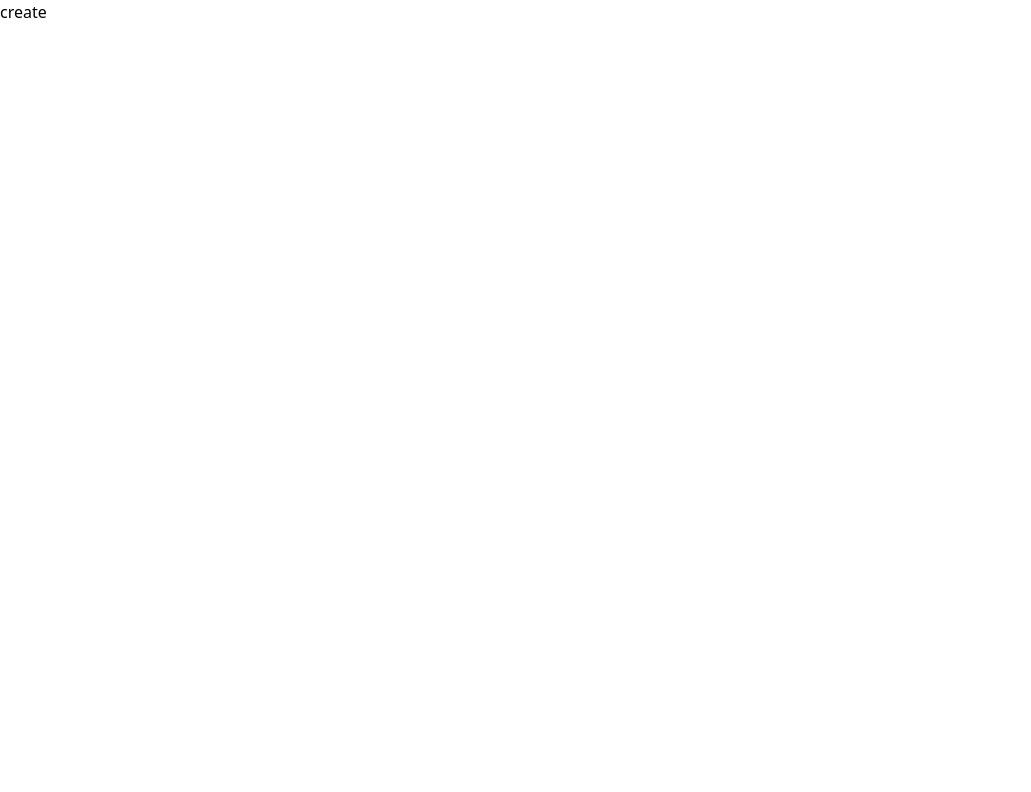
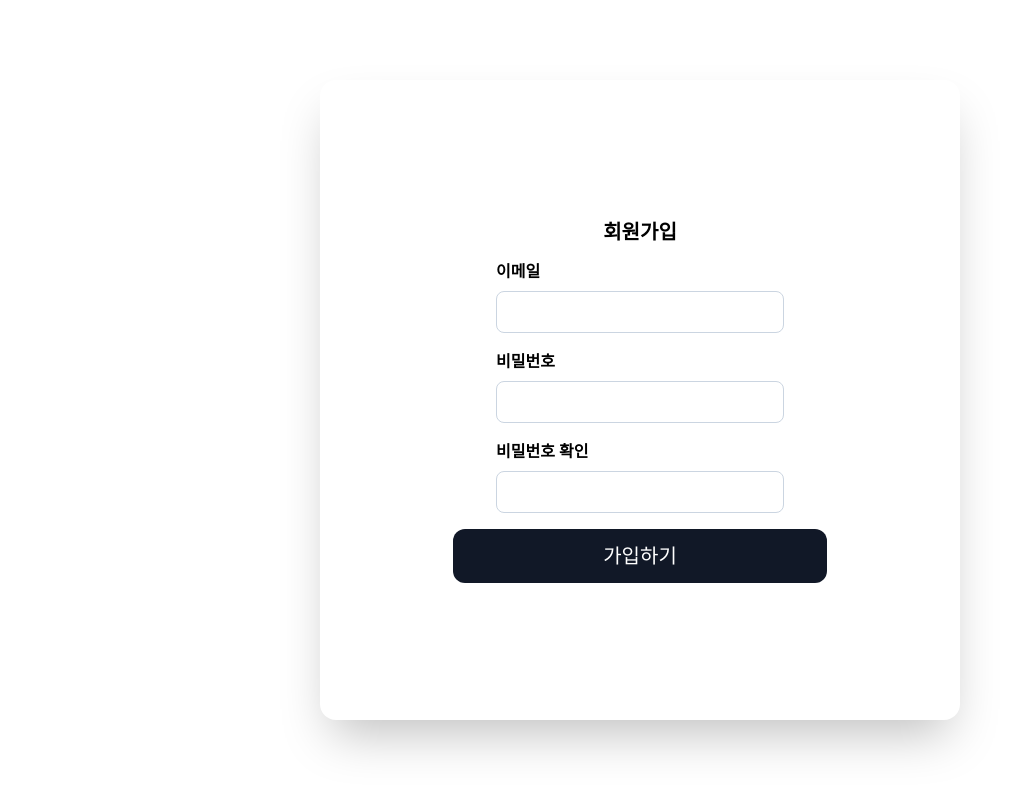
Before and after one commit to mynolog/wanted-pre-onboarding-challenge-fe-27, a React (Vite) app: page /create in a window 1280 px wide. Shown: the top 792 px of the page, without its empty margins (0-1031 px from the left). Built offline with nearby package versions, Linux system fonts and the light colour scheme.

Commit message:
feat: 회원가입 UI, 서비스 로직 구현

```diff
--- a/src/components/common/button/CommonButton.tsx
+++ b/src/components/common/button/CommonButton.tsx
@@ -0,0 +1,45 @@
+import type { ReactNode, MouseEvent } from 'react'
+
+interface CommonButtonProps {
+  children: ReactNode
+  bgColor?: string
+  textColor?: string
+  fontSize?: string
+  width?: string
+  height?: string
+  padding?: string
+  type?: 'button' | 'submit' | 'reset'
+  onClick?: (e: MouseEvent<HTMLButtonElement>) => void
+}
+
+const CommonButton = ({
+  children,
+  bgColor = '#111827',
+  textColor = '#fff',
+  fontSize = '1.25rem',
+  width = '',
+  height = '',
+  type = 'button',
+  padding = '0.75rem',
+  onClick,
+}: CommonButtonProps) => {
+  return (
+    <button
+      style={{
+        backgroundColor: bgColor,
+        color: textColor,
+        fontSize,
+        width,
+        height,
+        padding,
+      }}
+      className="border-none outline-none rounded-xl flex items-center justify-center transition-transform transform scale-100 active:scale-95"
+      onClick={onClick}
+      type={type}
+    >
+      {children}
+    </button>
+  )
+}
+
+export default CommonButton
--- a/src/components/common/input/CommonInput.tsx
+++ b/src/components/common/input/CommonInput.tsx
@@ -0,0 +1,38 @@
+import type { ChangeEvent } from 'react'
+
+interface CommonInputProps {
+  label?: string
+  name: string
+  value: string
+  type?: 'text' | 'password'
+  placeholder?: string
+  onChange?: (e: ChangeEvent<HTMLInputElement>) => void
+}
+
+const CommonInput = ({
+  label = '',
+  name,
+  value,
+  type = 'text',
+  placeholder = '',
+  onChange,
+}: CommonInputProps) => {
+  return (
+    <div className="w-full flex flex-col items-center justify-center gap-2">
+      <label htmlFor={name} className={'w-1/2 text-left font-semibold'}>
+        {label}
+      </label>
+      <input
+        name={name}
+        className="mb-1 border border-slate-300 rounded-lg outline-none p-2 w-1/2 focus:border-amber-800 focus:ring-2 focus:ring-blue-500 transition duration-200"
+        value={value}
+        placeholder={placeholder}
+        onChange={onChange}
+        type={type}
+        required
+      />
+    </div>
+  )
+}
+
+export default CommonInput
--- a/src/components/common/title/FormTitle.tsx
+++ b/src/components/common/title/FormTitle.tsx
@@ -1,5 +1,17 @@
-const PageTitle = () => {
-  return <div>PageTitle</div>
+interface FormTitle {
+  title: string
+  fontSize?: string
+  fontWeight?: 'normal' | 'semibold' | 'bold'
+  textColor?: string
 }
 
-export default PageTitle
+const FormTitle = ({
+  title,
+  fontSize = '1.25rem',
+  fontWeight = 'bold',
+  textColor = '#000',
+}: FormTitle) => {
+  return <span style={{ fontSize, fontWeight, color: textColor }}>{title}</span>
+}
+
+export default FormTitle
--- a/src/hooks/useForm.tsx
+++ b/src/hooks/useForm.tsx
@@ -0,0 +1,25 @@
+import type { ChangeEvent } from 'react'
+import { useState } from 'react'
+
+const useForm = <T extends Record<string, string | number | boolean>>(
+  initialValues: T,
+  setResponseError: (error: string) => void,
+) => {
+  const [form, setForm] = useState<T>(initialValues)
+
+  const handleFormChange = (e: ChangeEvent<HTMLInputElement>) => {
+    const { name, value } = e.target
+    setForm((prevState) => ({
+      ...prevState,
+      [name]: value,
+    }))
+    setResponseError('')
+  }
+
+  const resetForm = () => {
+    setForm(initialValues)
+  }
+  return { form, setForm, handleFormChange, resetForm }
+}
+
+export default useForm
--- a/src/pages/signUp/SignUp.tsx
+++ b/src/pages/signUp/SignUp.tsx
@@ -0,0 +1,88 @@
+import type { MouseEvent } from 'react'
+import { useState } from 'react'
+import { useDispatch } from 'react-redux'
+import useForm from '../../hooks/useForm'
+import CommonInput from '../../components/common/input/CommonInput'
+import CommonButton from '../../components/common/button/CommonButton'
+import FormTitle from '../../components/common/title/FormTitle'
+import { signUpService } from '../../services/auth/authService'
+import { loginAction } from '../../store/slices/auth/authSlice'
+
+const SignUp = () => {
+  const [responseError, setResponseError] = useState('')
+  const { form, handleFormChange, resetForm } = useForm(
+    {
+      email: '',
+      password: '',
+      passwordConfirm: '',
+    },
+    setResponseError,
+  )
+
+  const dispatch = useDispatch()
+
+  const handleSignUpSubmit = async (e: MouseEvent<HTMLButtonElement>) => {
+    e.preventDefault()
+    const { email, password } = form
+    const signUpForm = {
+      email,
+      password,
+    }
+    try {
+      const result = await signUpService(signUpForm)
+      if (result) {
+        const loginUser = {
+          email: form.email,
+          token: result.token,
+        }
+        dispatch(
+          loginAction({
+            user: loginUser,
+            isLoggedIn: true,
+          }),
+        )
+        resetForm()
+      }
+    } catch (e) {
+      if (e instanceof Error) {
+        setResponseError(e.message)
+        console.error(e.message)
+      }
+      resetForm()
+    }
+  }
+
+  return (
+    <div className="w-full h-svh flex justify-center items-center">
+      <form className="w-6/12 h-4/5 flex flex-col items-center justify-center gap-3 rounded-2xl p-8 shadow-2xl">
+        <FormTitle title="회원가입" />
+        <CommonInput
+          name="email"
+          label="이메일"
+          value={form.email}
+          onChange={handleFormChange}
+        />
+        <CommonInput
+          name="password"
+          label="비밀번호"
+          type="password"
+          value={form.password}
+          onChange={handleFormChange}
+        />
+        <CommonInput
+          name="passwordConfirm"
+          label="비밀번호 확인"
+          type="password"
+          value={form.passwordConfirm}
+          onChange={handleFormChange}
+        />
+        <CommonButton type="submit" width="65%" onClick={handleSignUpSubmit}>
+          가입하기
+        </CommonButton>
+        {responseError && <span className="text-red-500">{responseError}</span>}
+      </form>
+    </div>
+  )
+}
+
+export default SignUp
--- a/src/routes/route.tsx
+++ b/src/routes/route.tsx
@@ -1,3 +1,5 @@
+import SignUp from '../pages/signUp/SignUp'
+
 const route = [
   {
     path: '/',
@@ -9,7 +11,7 @@ const route = [
   },
   {
     path: '/create',
-    element: <div>create</div>,
+    element: <SignUp />,
   },
 ]
 export default route
--- a/src/services/api.ts
+++ b/src/services/api.ts
@@ -3,7 +3,7 @@ import axios from 'axios'
 const BASE_URL = 'http://localhost'
 const PORT = '8080'
 
-const axiosInstance = axios.create({
+const api = axios.create({
   baseURL: `${BASE_URL}:${PORT}`,
   timeout: 2000,
   headers: {
@@ -11,4 +11,4 @@ const axiosInstance = axios.create({
   },
 })
 
-export default axiosInstance
+export default api
--- a/src/services/auth/authService.ts
+++ b/src/services/auth/authService.ts
@@ -0,0 +1,32 @@
+import { isAxiosError } from 'axios'
+// import { Store } from '../../store/slices/auth/authSlice'
+import api from '../api'
+
+interface SignUpRequest {
+  email: string
+  password: string
+}
+
+interface SignUpResponse {
+  data: {
+    message: string
+    token: string
+  }
+  status: number
+}
+
+export const signUpService = async ({ email, password }: SignUpRequest) => {
+  try {
+    const response: SignUpResponse = await api.post('/users/create', {
+      email,
+      password,
+    })
+    if (response.status === 200) {
+      return response.data
+    }
+  } catch (e) {
+    if (isAxiosError(e) && e.response) {
+      throw new Error(e.response.data.details)
+    }
+  }
+}
```
